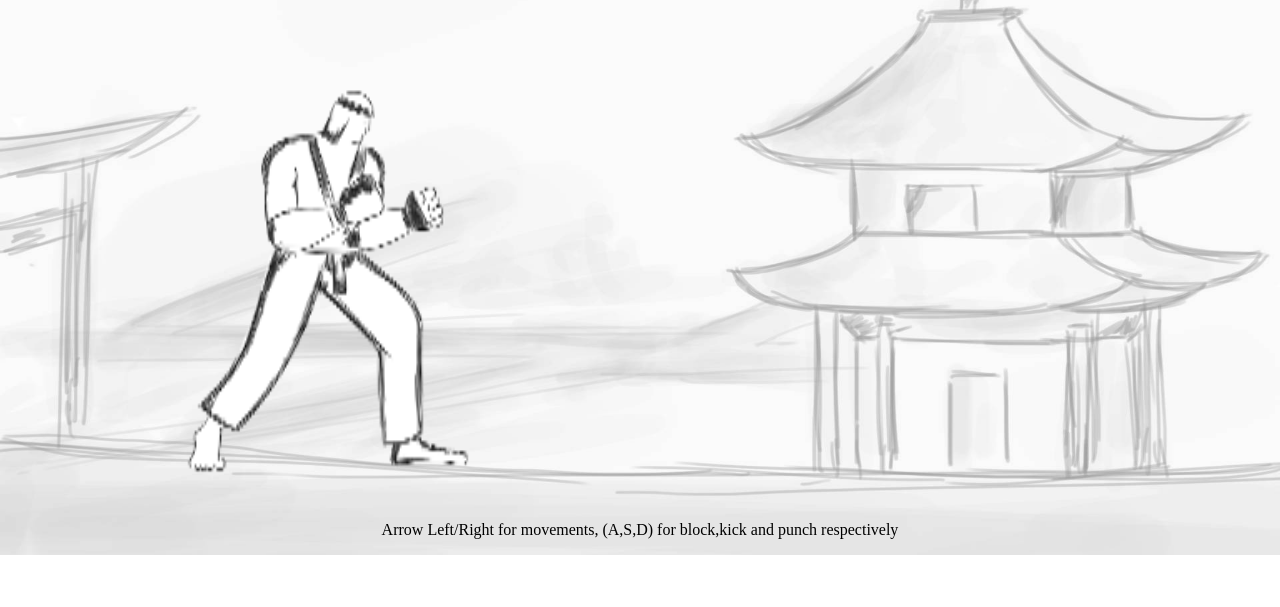
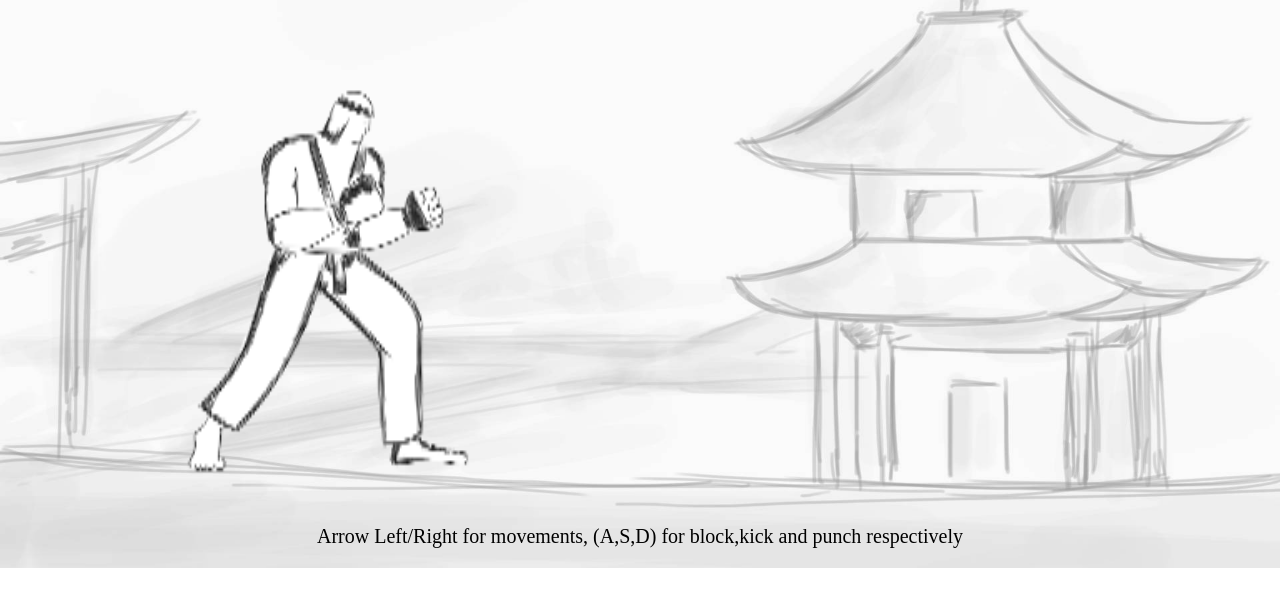
Before and after one commit to PhaleshM/Fight, a plain HTML site: page index.html in a window 1280 px wide. Shown: the part 79-686 px from the top of the page. Drawn offline with Linux system fonts and the light colour scheme.

Commit message:
Update index.html

```diff
--- a/index.html
+++ b/index.html
@@ -3,7 +3,7 @@
 <head>
     <meta charset="UTF-8">
     <meta name="viewport" content="width=device-width, initial-scale=1.0">
-    <title>Document</title>
+    <title>Fighter</title>
     <style>
         body{
             background-image: url(image/background.jpg);
@@ -19,6 +19,9 @@
         p,h1{
             text-align: center;
         }
+        p {
+            font-size:20px;
+        }
     </style>
 </head>
 <body>
```
